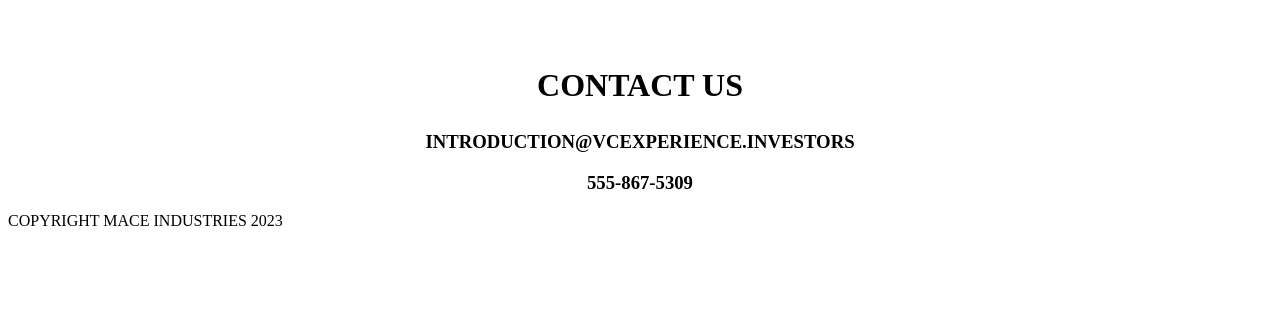
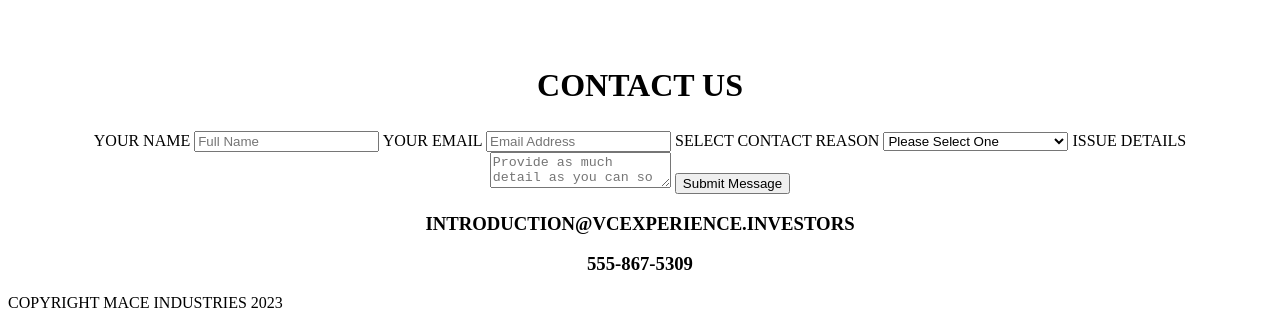
Before and after one commit to pinetechnician/MACE_industries, a plain HTML site: page index.html in a window 1280 px wide. Shown: the part 2423-2751 px from the top of the page. Before the commit the page ends 2669 px from the top, so only its background shows below. Drawn offline with Linux system fonts and the light colour scheme.

Commit message:
Update Contact index.html
Contact form added

```diff
--- a/index.html
+++ b/index.html
@@ -83,9 +83,30 @@
         </div>
       </div>
       <div id="contact">
-        <h2>contact us</h2>
-        <h3>introduction@vcexperience.investors</h3>
-        <h3>555-867-5309</h3>
+        <div class="container">
+            <h2>contact us</h2>
+            <form class="contact-form" role="form">
+                <label>Your Name</label>
+                <input type="name" placeholder="Full Name">
+                <label>Your Email</label>
+                <input type="email" placeholder="Email Address">
+                <label>Select contact reason</label>
+                <select>
+                    <option selected disabled>Please Select One</option>
+                    <option>Customer Service Question</option>
+                    <option>Billing Question</option>
+                    <option>Website Question</option>
+                 </select>
+                <label>Issue Details</label>
+                <textarea placeholder="Provide as much detail as you can so we can address your issue."></textarea>
+                <input type="submit" value="Submit Message"
+                class="button button-primary float-right" />
+            </form>
+        </div>
+        <div class="container">
+            <h3>introduction@vcexperience.investors</h3>
+            <h3>555-867-5309</h3>
+        </div>
       </div>
     </main>
     <footer>
```
